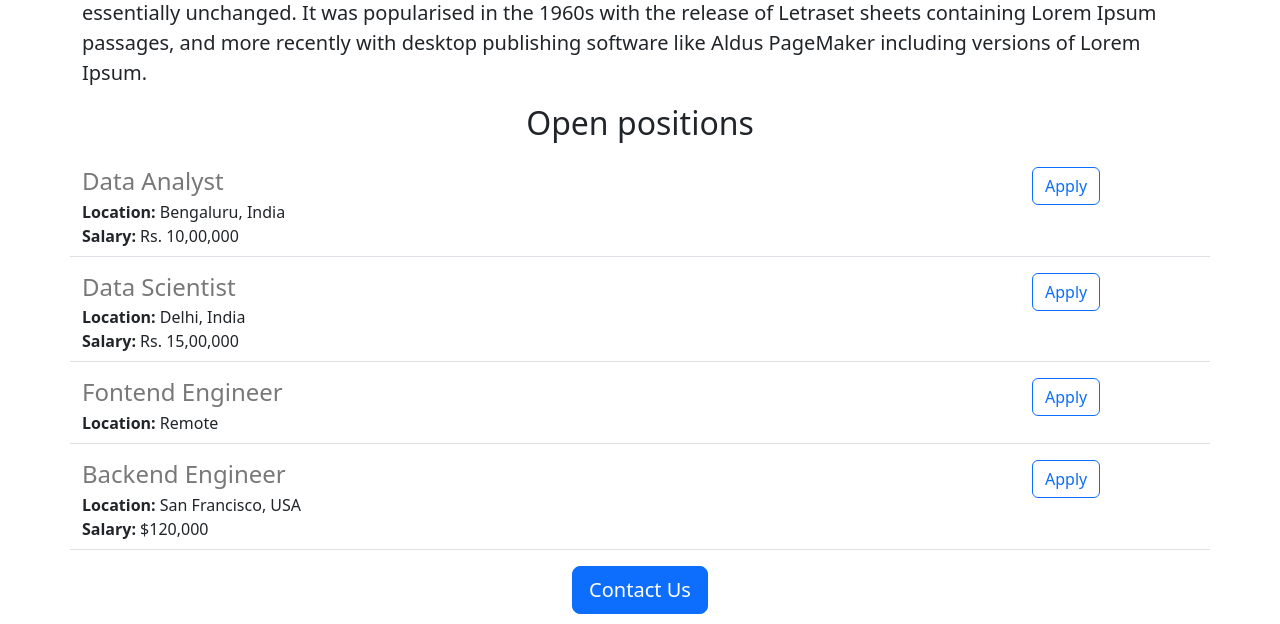
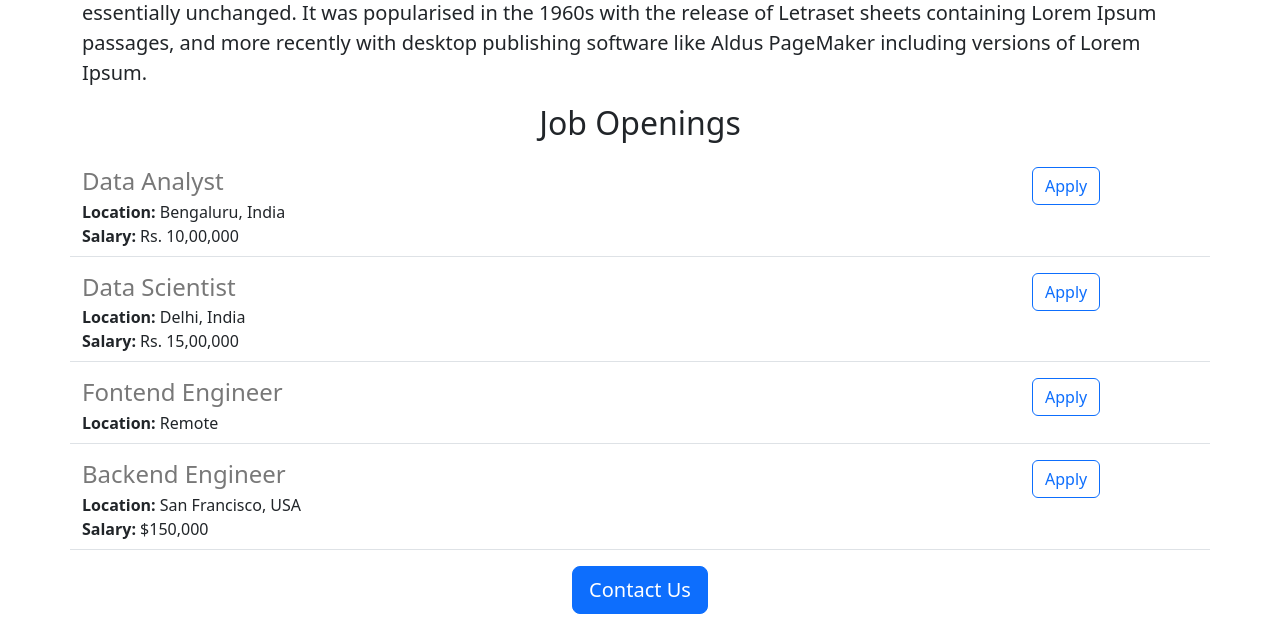
Before and after one commit to Dieufait/jovian-careers-website, a Flask app: page / in a window 1280 px wide. Shown: the part 602-1226 px from the top of the page. Run offline with Flask 2, Linux system fonts and the light colour scheme.

Commit message:
Some changes

```diff
--- a/app.py
+++ b/app.py
@@ -25,7 +25,7 @@ JOBS = [
     'id': 4,
     'title': 'Backend Engineer',
     'location': 'San Francisco, USA',
-    'salary': '$120,000'
+    'salary': '$150,000'
   }
 ]
 
--- a/templates/home.html
+++ b/templates/home.html
@@ -21,7 +21,7 @@
 
     <h2 class="text-center mt-2 m-4">About Jovian</h2>
     <p class="lead">Lorem Ipsum is simply dummy text of the printing and typesetting industry. Lorem Ipsum has been the industry's standard dummy text ever since the 1500s, when an unknown printer took a galley of type and scrambled it to make a type specimen book. It has survived not only five centuries, but also the leap into electronic typesetting, remaining essentially unchanged. It was popularised in the 1960s with the release of Letraset sheets containing Lorem Ipsum passages, and more recently with desktop publishing software like Aldus PageMaker including versions of Lorem Ipsum.</p>
-    <h2 class= "text-center mt-2 mb-4">Open positions</h2>
+    <h2 class= "text-center mt-2 mb-4">Job Openings</h2>
 <div>
   {% for job in jobs %}
     {% include 'jobitem.html'%}
```
